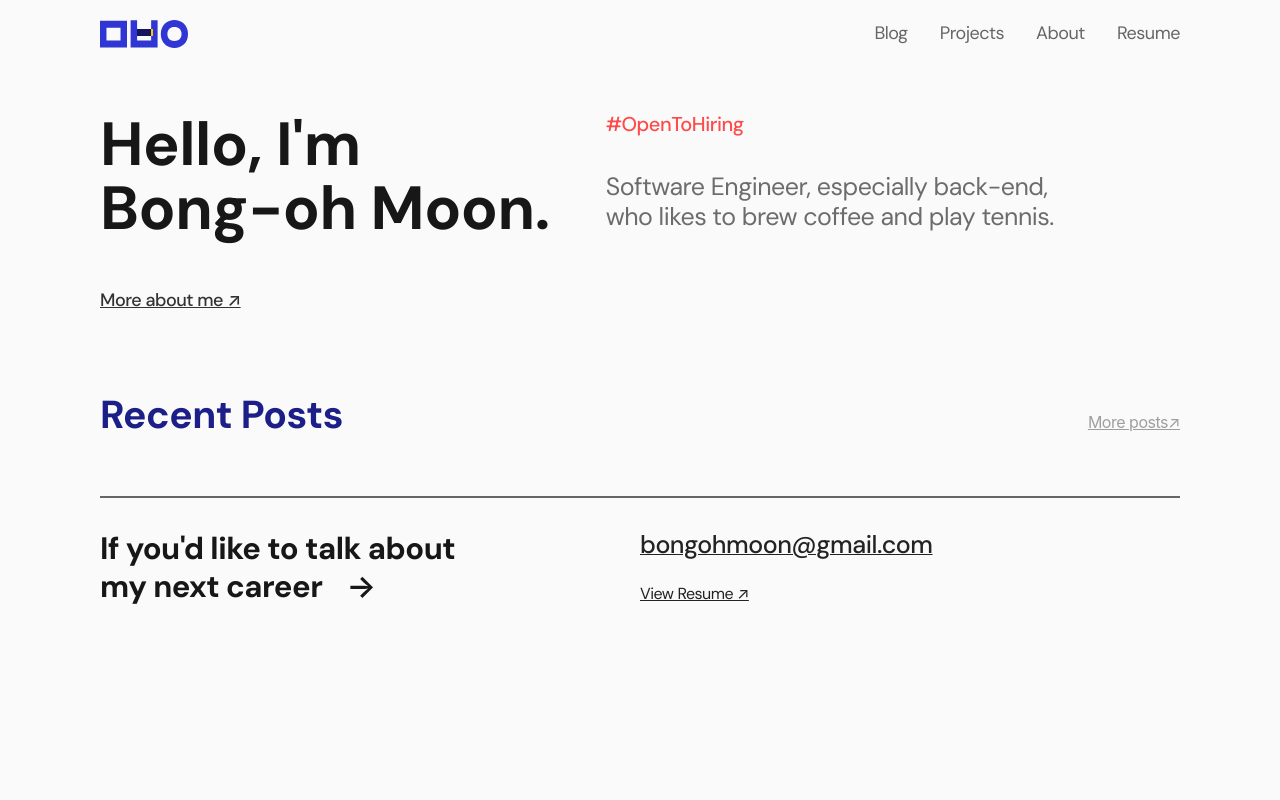
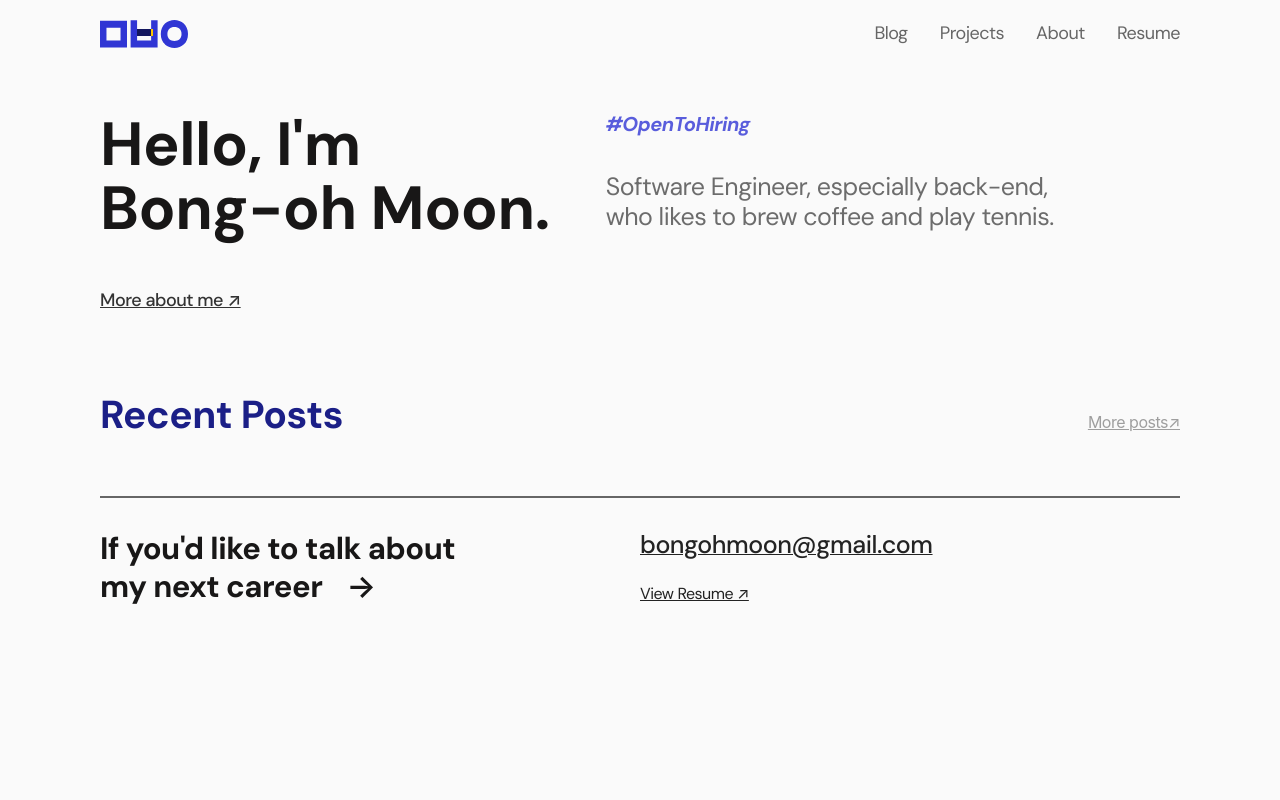
Before and after one commit to bonomoon/portfolio, a Next.js app in the folder apps/web/: page / in a window 1280 px wide. Shown: the top 800 px of the page. Built offline with nearby package versions, Linux system fonts and the light colour scheme; a web font is replaced by a local one.

Commit message:
chore(client): update stylesheet and data, not correct infomation

```diff
--- a/apps/web/src/data.ts
+++ b/apps/web/src/data.ts
@@ -8,7 +8,7 @@ import {
 export const experienceList: ExperienceType[] = [
   {
     company: "Republic of Korea Air Force(ROKAF)",
-    job: "Software Engineering",
+    job: "Software Engineer",
     duration: {
       startedAt: new Date(2020, 11),
       endedAt: new Date(2022, 8),
--- a/apps/web/src/pages/index.tsx
+++ b/apps/web/src/pages/index.tsx
@@ -33,8 +33,9 @@ const MainHeaderRight = styled.div`
  * Styled tag component in main header right component.
  */
 const MainHeaderRightTag = styled.h6`
-  color: #ff4a4a;
-  font-weight: 500;
+  color: #595ddc;
+  font-weight: 600;
+  font-style: italic;
 `;
 
 /**
@@ -67,7 +68,7 @@ export default function Home() {
           </MainHeaderDescription>
         </MainHeaderRight>
       </MainHeaderWrapper>
-      <div style={{marginBottom: '1.5rem'}}>
+      <div style={{ marginBottom: "1.5rem" }}>
         <AboutLink href={"/about"}>More about me ↗</AboutLink>
       </div>
       <Section
```
